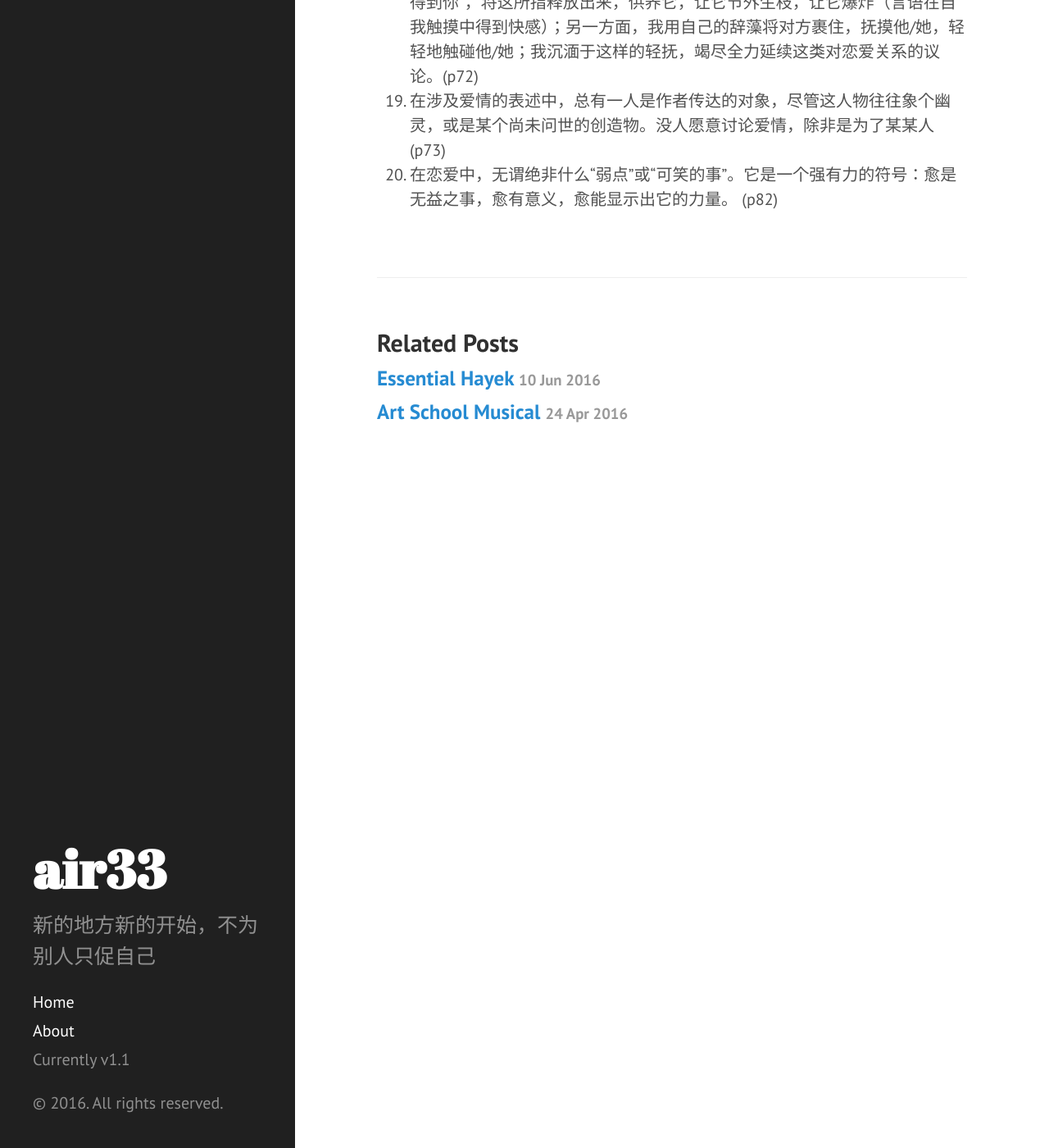
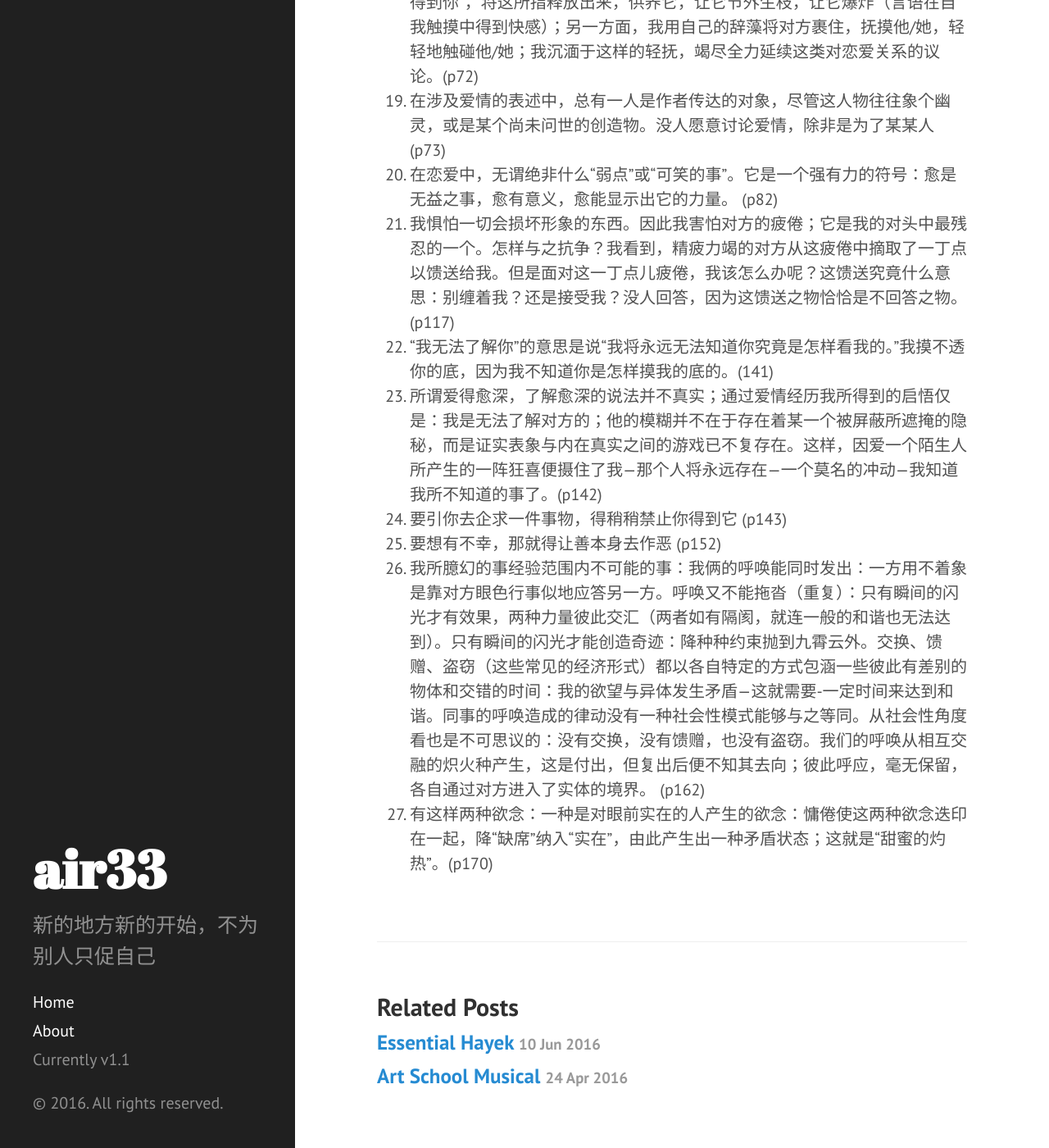
Before and after one commit to air33/air33.github.io, a Jekyll site: the page built from _posts/2016-06-11-A-Lovers-Discourse-fragments.md, in a window 1280 px wide and 1400 px high, scrolled down 3454 px. Shown: the whole window at 82% size. Built offline with Jekyll 4.4.1, drawn with Linux system fonts in a browser that asks for light colours; Markdown is read by kramdown in place of the engine named in the settings.

Commit message:
edit post

```diff
--- a/_posts/2016-06-11-A-Lovers-Discourse-fragments.md
+++ b/_posts/2016-06-11-A-Lovers-Discourse-fragments.md
@@ -77,3 +77,10 @@ loved object), who does not speak
 18. 言语是一层表皮：我用自己的语言去蹭对方，就好像我用辞令取代了手指，或者说我在辞令上安上了手指。我的言语因强烈的欲望而颤栗。骚动来自双重的触摸：一方面，整个表述行为谨慎而又间接地揭示出那唯一的所指，即“我要得到你”，将这所指释放出来，供养它，让它节外生枝，让它爆炸（言语在自我触摸中得到快感）；另一方面，我用自己的辞藻将对方裹住，抚摸他/她，轻轻地触碰他/她；我沉湎于这样的轻抚，竭尽全力延续这类对恋爱关系的议论。(p72)
 19. 在涉及爱情的表述中，总有一人是作者传达的对象，尽管这人物往往象个幽灵，或是某个尚未问世的创造物。没人愿意讨论爱情，除非是为了某某人  (p73)
 20. 在恋爱中，无谓绝非什么“弱点”或“可笑的事”。它是一个强有力的符号：愈是无益之事，愈有意义，愈能显示出它的力量。 (p82)
+21. 我惧怕一切会损坏形象的东西。因此我害怕对方的疲倦；它是我的对头中最残忍的一个。怎样与之抗争？我看到，精疲力竭的对方从这疲倦中摘取了一丁点以馈送给我。但是面对这一丁点儿疲倦，我该怎么办呢？这馈送究竟什么意思：别缠着我？还是接受我？没人回答，因为这馈送之物恰恰是不回答之物。 (p117)
+22. “我无法了解你”的意思是说“我将永远无法知道你究竟是怎样看我的。”我摸不透你的底，因为我不知道你是怎样摸我的底的。(141)
+23. 所谓爱得愈深，了解愈深的说法并不真实；通过爱情经历我所得到的启悟仅是：我是无法了解对方的；他的模糊并不在于存在着某一个被屏蔽所遮掩的隐秘，而是证实表象与内在真实之间的游戏已不复存在。这样，因爱一个陌生人所产生的一阵狂喜便摄住了我---那个人将永远存在---一个莫名的冲动---我知道我所不知道的事了。(p142)
+24. 要引你去企求一件事物，得稍稍禁止你得到它 (p143)
+25. 要想有不幸，那就得让善本身去作恶  (p152)
+26. 我所臆幻的事经验范围内不可能的事：我俩的呼唤能同时发出：一方用不着象是靠对方眼色行事似地应答另一方。呼唤又不能拖沓（重复）：只有瞬间的闪光才有效果，两种力量彼此交汇（两者如有隔阂，就连一般的和谐也无法达到）。只有瞬间的闪光才能创造奇迹：降种种约束抛到九霄云外。交换、馈赠、盗窃（这些常见的经济形式）都以各自特定的方式包涵一些彼此有差别的物体和交错的时间：我的欲望与异体发生矛盾---这就需要-一定时间来达到和谐。同事的呼唤造成的律动没有一种社会性模式能够与之等同。从社会性角度看也是不可思议的：没有交换，没有馈赠，也没有盗窃。我们的呼唤从相互交融的炽火种产生，这是付出，但复出后便不知其去向；彼此呼应，毫无保留，各自通过对方进入了实体的境界。 (p162)
+27. 有这样两种欲念：一种是对眼前实在的人产生的欲念：慵倦使这两种欲念迭印在一起，降“缺席”纳入“实在”，由此产生出一种矛盾状态；这就是“甜蜜的灼热”。(p170)
```
